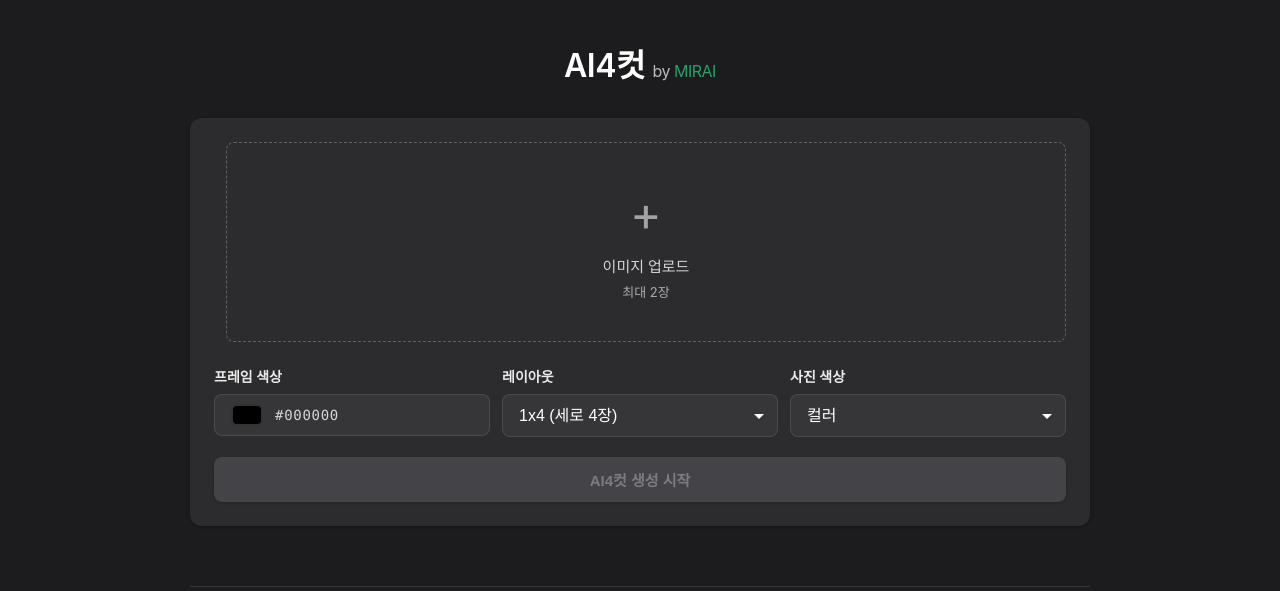
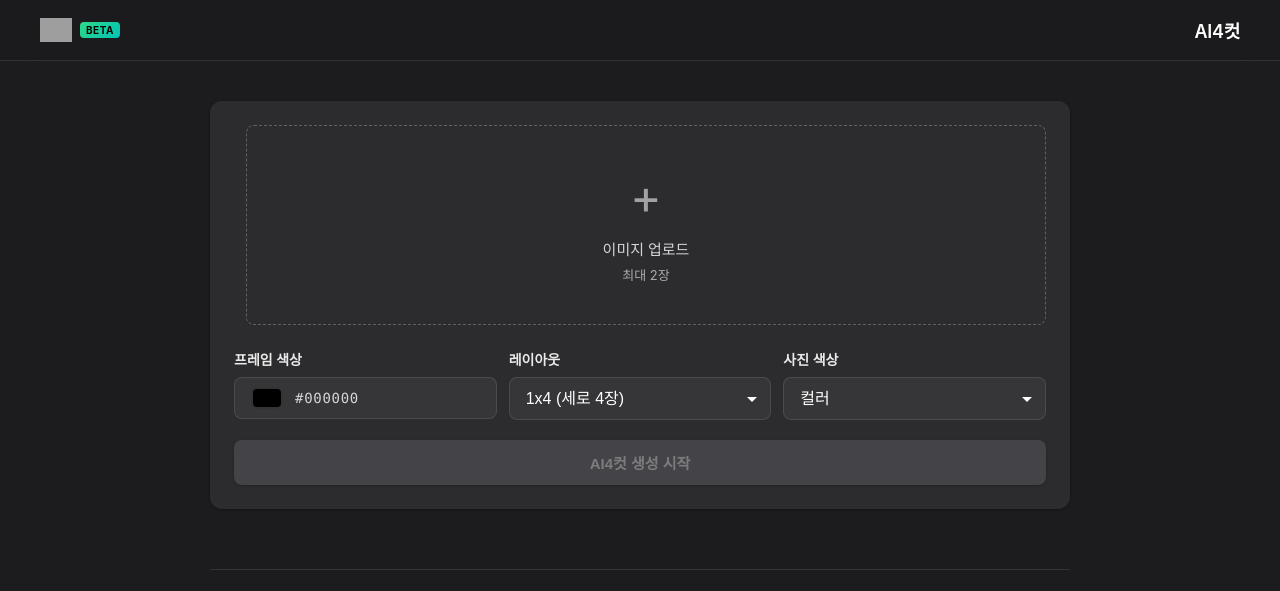
Before and after one commit to domin200/ai-character-generator, a Flask app: page / in a window 1280 px wide. Shown: the top 591 px of the page. Run offline with Flask 3, Linux system fonts and the light colour scheme; grey boxes are pictures that could not be loaded.

Commit message:
🎨 MIRAI 스타일 헤더 적용

```diff
--- a/templates/index.html
+++ b/templates/index.html
@@ -85,33 +85,79 @@
             font-family: -apple-system, BlinkMacSystemFont, 'SF Pro Display', 'Segoe UI', Roboto, sans-serif;
             background: #1c1c1e;
             min-height: 100vh;
-            padding: 40px 20px;
+            padding: 0;
             color: #ffffff;
+        }
+
+        /* Header Styles */
+        .header {
+            background: rgba(28, 28, 30, 0.8);
+            backdrop-filter: blur(20px);
+            -webkit-backdrop-filter: blur(20px);
+            border-bottom: 1px solid rgba(255, 255, 255, 0.1);
+            position: sticky;
+            top: 0;
+            z-index: 100;
+            padding: 0 20px;
+        }
+
+        .header-inner {
+            max-width: 1200px;
+            margin: 0 auto;
+            display: flex;
+            align-items: center;
+            justify-content: space-between;
+            height: 60px;
+        }
+
+        .header-logo {
+            display: flex;
+            align-items: center;
+            gap: 8px;
+            text-decoration: none;
+            color: #ffffff;
+        }
+
+        .header-logo-img {
+            height: 24px;
+            width: auto;
+        }
+
+        .header-badge {
+            background: linear-gradient(135deg, #30D889 0%, #00C4B4 100%);
+            color: #000;
+            font-size: 0.625rem;
+            font-weight: 700;
+            padding: 2px 6px;
+            border-radius: 4px;
+            letter-spacing: 0.5px;
+        }
+
+        .header-title {
+            font-size: 1.125rem;
+            font-weight: 600;
+            color: #ffffff;
+            letter-spacing: -0.3px;
+        }
+
+        @media (max-width: 768px) {
+            .header-inner {
+                height: 52px;
+            }
+
+            .header-logo-img {
+                height: 20px;
+            }
+
+            .header-title {
+                font-size: 1rem;
+            }
         }
 
         .container {
             max-width: 900px;
             margin: 0 auto;
-        }
-
-        h1 {
-            text-align: center;
-            color: #ffffff;
-            margin-bottom: 32px;
-            font-size: 2rem;
-            font-weight: 600;
-            letter-spacing: -0.5px;
-        }
-
-        h1 a {
-            color: #30D889;
-            text-decoration: none;
-            transition: all 0.2s ease;
-        }
-
-        h1 a:hover {
-            color: #50F8A8;
-            text-decoration: underline;
+            padding: 40px 20px;
         }
 
         .main-content {
@@ -179,14 +225,6 @@
 
         /* 모바일 반응형 */
         @media (max-width: 768px) {
-            body {
-                padding: 24px 16px;
-            }
-
-            h1 {
-                font-size: 1.5rem;
-            }
-
             .main-content {
                 padding: 16px;
             }
@@ -699,11 +737,21 @@
     height="0" width="0" style="display:none;visibility:hidden"></iframe></noscript>
     <!-- End Google Tag Manager (noscript) -->
 
+    <!-- Header -->
+    <header class="header">
+        <div class="header-inner">
+            <a href="https://mirai.fun/" target="_blank" rel="noopener noreferrer" class="header-logo">
+                <img src="https://mirai.fun/logo.svg" alt="MIRAI" class="header-logo-img">
+                <span class="header-badge">BETA</span>
+            </a>
+            <div class="header-title">AI4컷</div>
+        </div>
+    </header>
+
     <!-- Toast Container -->
     <div class="toast-container" id="toast-container"></div>
 
     <div class="container">
-        <h1>AI4컷 <small style="font-size: 0.5em; font-weight: 400; opacity: 0.7;">by <a href="https://mirai.fun/" target="_blank" rel="noopener noreferrer">MIRAI</a></small></h1>
 
         <div class="main-content">
             <div class="upload-section">
```
Also changed, not shown: .commit_message.txt.
